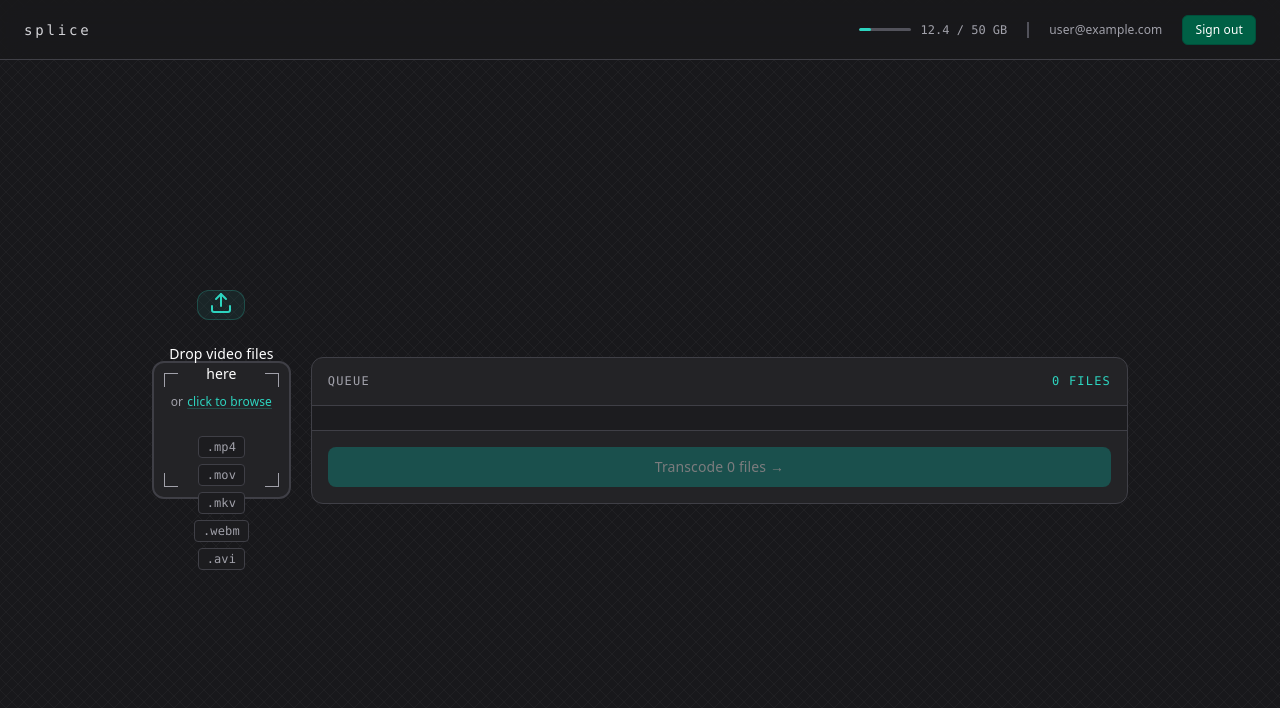
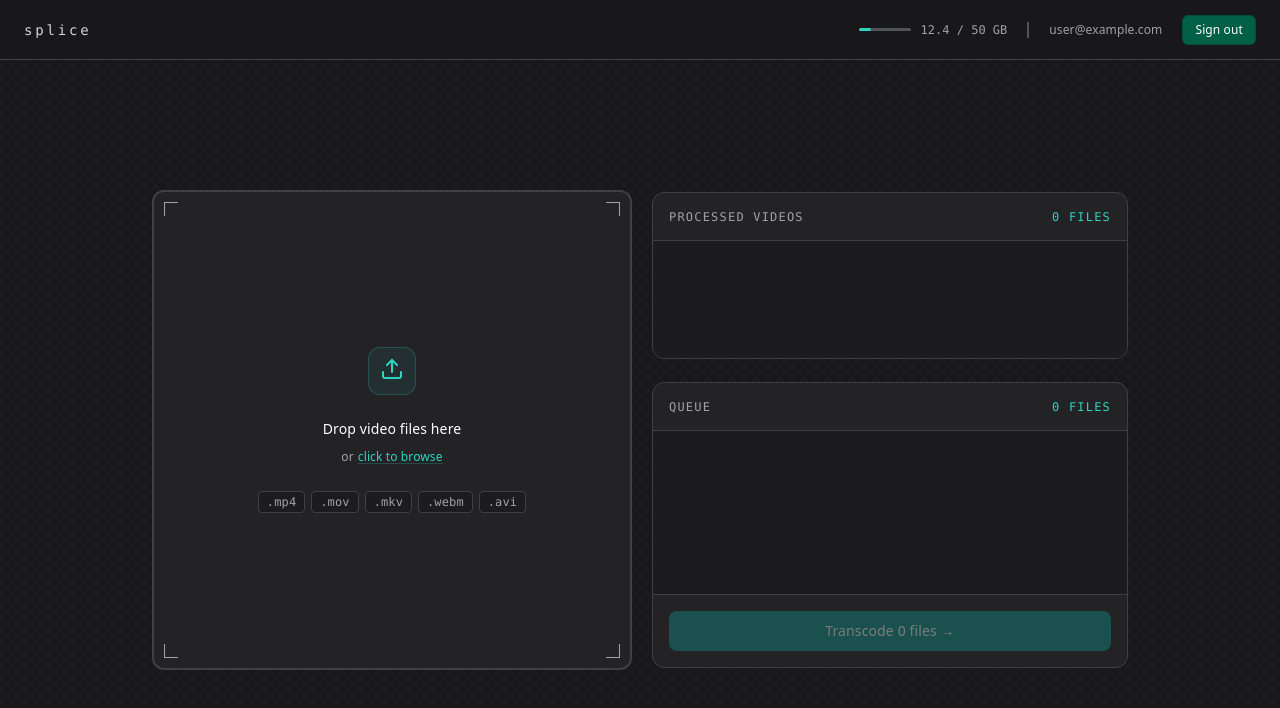
Before and after one commit to Vchen7629/Splice, a React (Vite) app in the folder frontend/: page / in a window 1280 px wide. Shown: the top 708 px of the page. Built offline with nearby package versions, Linux system fonts and the light colour scheme.

Commit message:
feat(frontend): updated app.tsx

```diff
--- a/frontend/src/App.tsx
+++ b/frontend/src/App.tsx
@@ -3,11 +3,12 @@ import FileUploadDropZone from './components/fileUploadDropZone'
 import Header from './components/header'
 import VideoUploadQueue from './components/videoUploadQueue'
 import { useUploadQueue, type UploadedVideo } from './hooks/useUploadQueue'
+import ProcessedVideos from './components/processedVideos'
 
 let nextId = 0
 
 function App() {
-  const { uploadedVideos, setUploadedVideos, removeUploadedVideo, startVideoUploads } = useUploadQueue()
+  const { uploadedVideos, setUploadedVideos, removeUploadedVideo, startVideoUploads, processedVideos, removeProcessedVideo } = useUploadQueue()
   const fileMap = useRef<Map<number, File>>(new Map())
 
   function handleFiles(files: File[]) {
@@ -38,12 +39,15 @@ function App() {
       <Header />
       <main className="flex justify-center flex-1 w-full items-center px-6 py-6 gap-5 max-w-[80%] mx-auto">
         <FileUploadDropZone onFiles={handleFiles}/>
+        <section className='flex flex-col flex-1 aspect-square justify-between'>
+          <ProcessedVideos processedVideos={processedVideos} onRemove={removeProcessedVideo}/>
           <VideoUploadQueue
             videos={uploadedVideos}
             setVideos={setUploadedVideos}
             onRemove={handleRemove}
             onStartUploads={() => startVideoUploads(fileMap.current)}
           />
+        </section>
       </main>
     </>
   )
```
Lines whose indentation alone changed are shown as unchanged.
